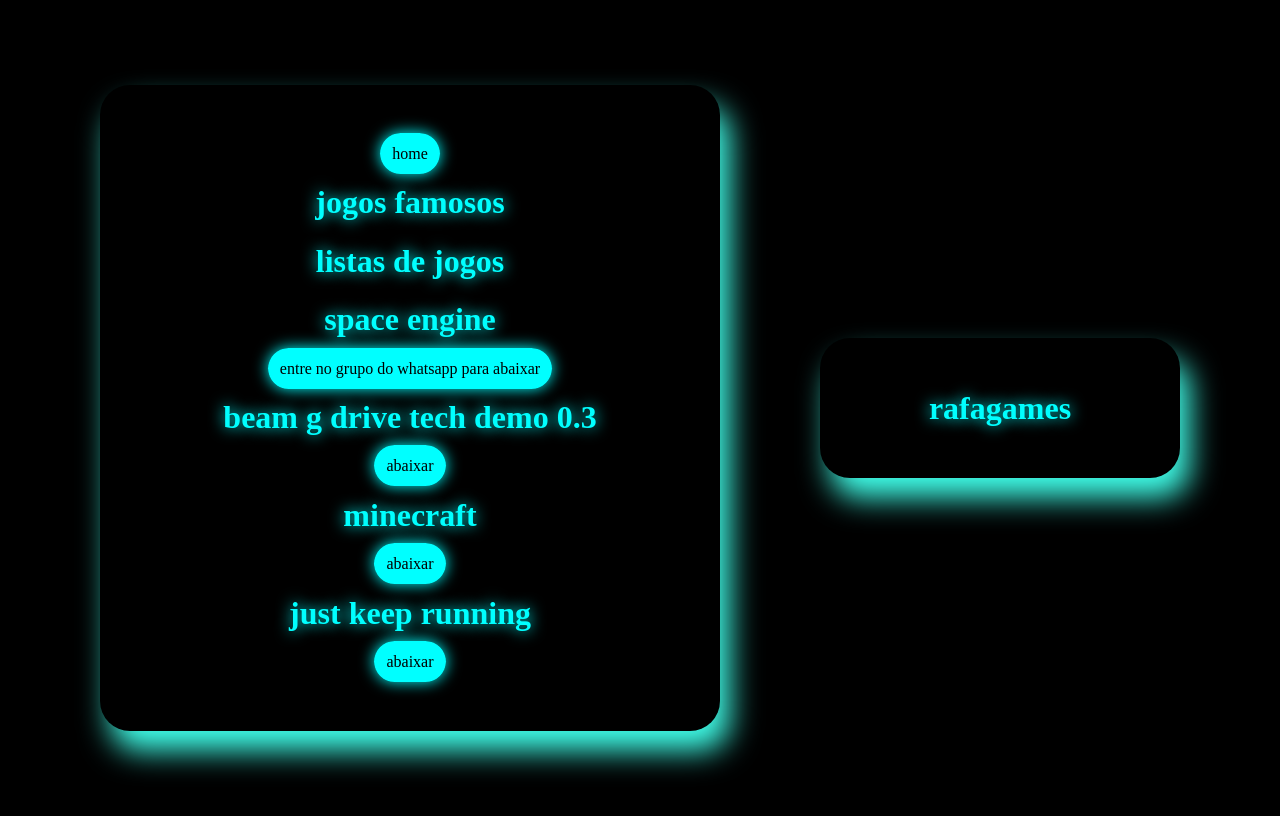
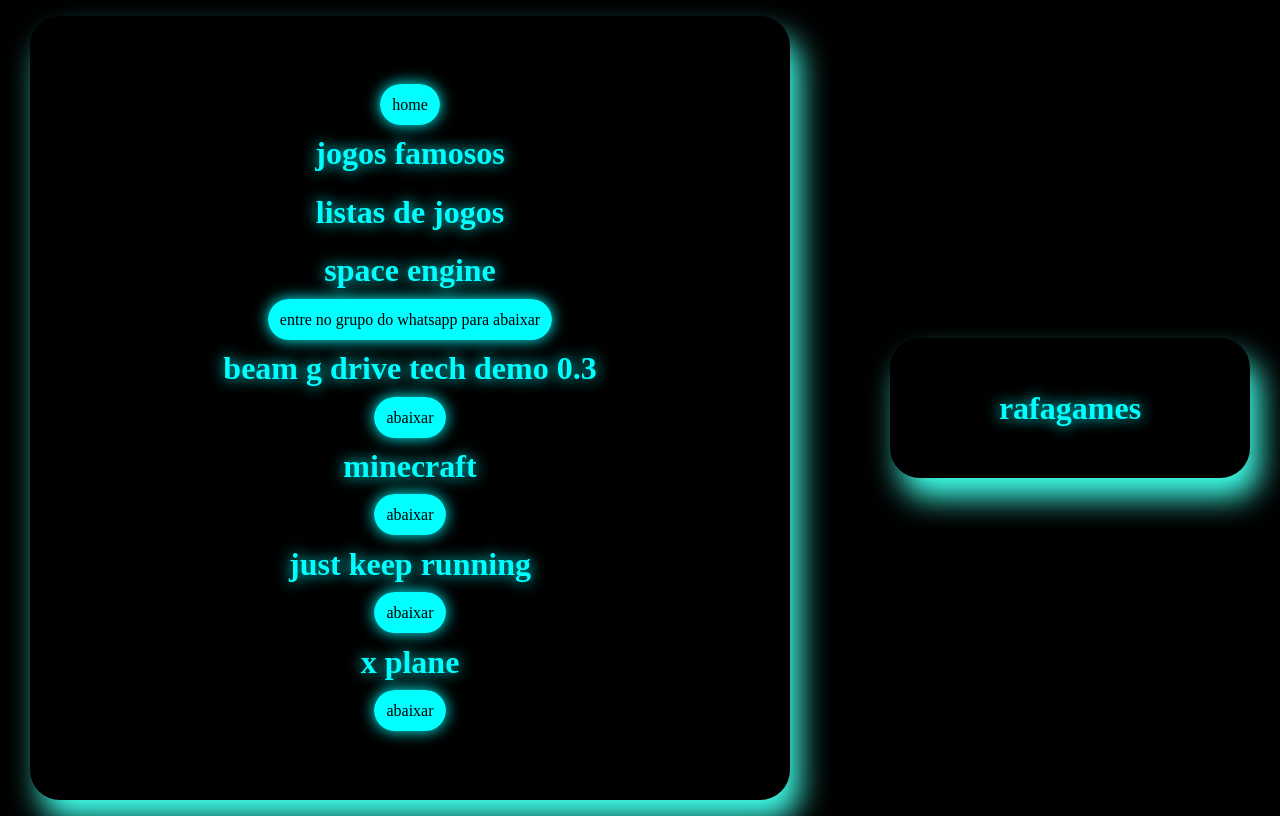
Before and after one commit to rafa68reidelas-glitch/rafagames, a plain HTML site: page famoso.html in a window 1280 px wide. Drawn offline with Linux system fonts and the light colour scheme.

Commit message:
Add files via upload

```diff
--- a/famoso.html
+++ b/famoso.html
@@ -14,8 +14,8 @@
         .painel{
             background-color: black;
             color: aqua;
-            padding: 60px;
-            width: 500px;
+            padding: 80px;
+            width: 600px;
             border-radius: 30px;
             text-shadow: 0 0 15px aqua;
             box-shadow: 10px 20px 30px aqua;
@@ -90,6 +90,19 @@
         text-decoration: none;
        }
 
+       .plane{
+        background-color: aqua;
+        color: black;
+        padding: 12px;
+        width: 20px;
+        border-radius: 30px;
+        box-shadow: 0 0 15px aqua;
+        text-decoration: none;
+       }
+
+
+
+
         @keyframes surgir {
     from {
         opacity: 0;
@@ -126,7 +139,11 @@
         <h1>minecraft</h1>
         <a href="https://www.mediafire.com/file/xfvqsk8rx1og8ae/mine+(4).zip/file"class="mine">abaixar</a>
         <h1>just keep running</h1>
-        <a href="https://drive.google.com/file/d/1sJFBQU11C8ul84ZHlW85MpXvtaLy7Lbv/view?usp=sharing"class="just">abaixar
+        <a href="https://drive.google.com/file/d/1sJFBQU11C8ul84ZHlW85MpXvtaLy7Lbv/view?usp=sharing"class="just">abaixar</a>
+        <h1>x plane</h1>
+        <a href="https://www.mediafire.com/file/u3jp6t0kgplo16z/X-Plane12InstallerWindows.zip/file"class="plane">abaixar</a>
+
+
 
         </a>
        </div>
```
Also changed, not shown: moblie.html (+2 -0 lines).
